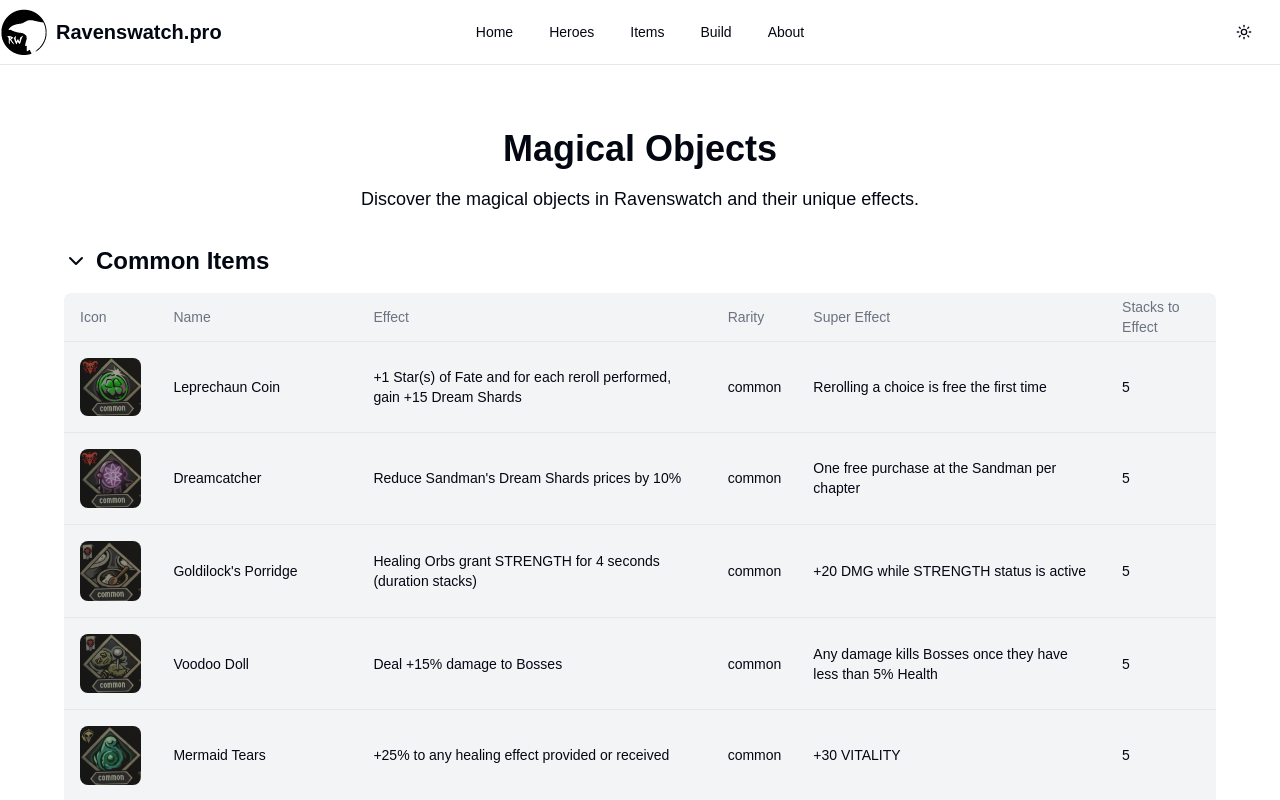
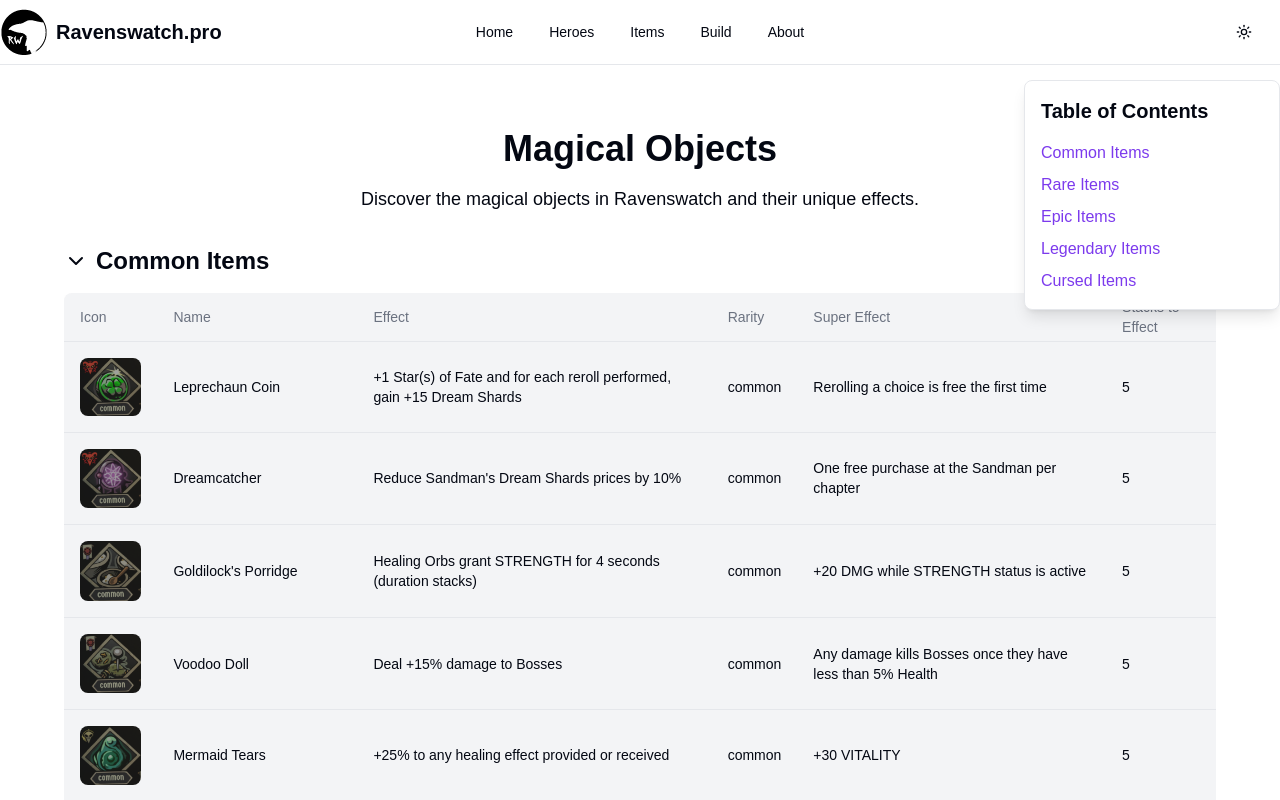
Before and after one commit to R-Den/ravenswatch.pro, a Next.js app: page /Items in a window 1280 px wide. Shown: the top 800 px of the page. Built offline with nearby package versions, Linux system fonts and the light colour scheme.

Commit message:
Add Table of Contents component and enhance Items page layout with collapsible sections

```diff
--- a/app/Heroes/[hero]/page.tsx
+++ b/app/Heroes/[hero]/page.tsx
@@ -47,7 +47,7 @@
 
         <section className="mb-8">
           <h2 className="text-3xl font-bold mb-4">Abilities</h2>
-          <div className="grid grid-cols-2 md:grid-cols-2 gap-4">
+          <div className="grid grid-cols-1 md:grid-cols-2 gap-4">
             {hero.abilities.map((ability) => (
               <Card
                 key={ability.id}
--- a/app/Items/page.tsx
+++ b/app/Items/page.tsx
@@ -9,6 +9,8 @@
   TableHeader,
   TableRow,
 } from "@/components/ui/table";
+
+import TableOfContents from "@/components/ui/toc";
 
 import { magical_objects } from "@/lib/magical_objects/magical_objects";
 import Image from "next/image";
@@ -24,8 +26,13 @@
     setCollapsed((prev) => ({ ...prev, [rarity]: !prev[rarity] }));
   };
 
+  const sections = rarities.map((rarity) => ({
+    id: rarity,
+    title: `${rarity.charAt(0).toUpperCase() + rarity.slice(1)} Items`,
+  }));
+
   return (
-    <div className="min-h-screen bg-background p-8">
+    <div className="min-h-screen bg-background p-8 relative">
       <header className="text-center my-8">
         <h1 className="text-4xl font-bold mb-4">Magical Objects</h1>
         <p className="text-lg">
@@ -35,7 +42,7 @@
 
       <main className="w-full max-w-6xl mx-auto">
         {rarities.map((rarity) => (
-          <div key={rarity} className="mb-8">
+          <section key={rarity} id={rarity} className="mb-8">
             <h2
               className="text-2xl font-bold mb-4 capitalize cursor-pointer flex items-center"
               onClick={() => toggleCollapse(rarity)}
@@ -88,9 +95,11 @@
                 </TableBody>
               </Table>
             )}
-          </div>
+          </section>
         ))}
       </main>
+
+      <TableOfContents sections={sections} />
     </div>
   );
 }
--- /dev/null
+++ b/components/ui/toc.tsx
@@ -0,0 +1,28 @@
+"use client";
+import React from "react";
+
+interface TableOfContentsProps {
+  sections: { id: string; title: string }[];
+}
+
+const TableOfContents: React.FC<TableOfContentsProps> = ({ sections }) => {
+  return (
+    <nav className="fixed right-0 top-20 w-64 p-4 bg-background shadow-lg rounded-lg border border-border">
+      <h2 className="text-xl font-bold mb-4">Table of Contents</h2>
+      <ul className="space-y-2">
+        {sections.map((section) => (
+          <li key={section.id}>
+            <a
+              href={`#${section.id}`}
+              className="text-primary hover:underline"
+            >
+              {section.title}
+            </a>
+          </li>
+        ))}
+      </ul>
+    </nav>
+  );
+};
+
+export default TableOfContents;
```
